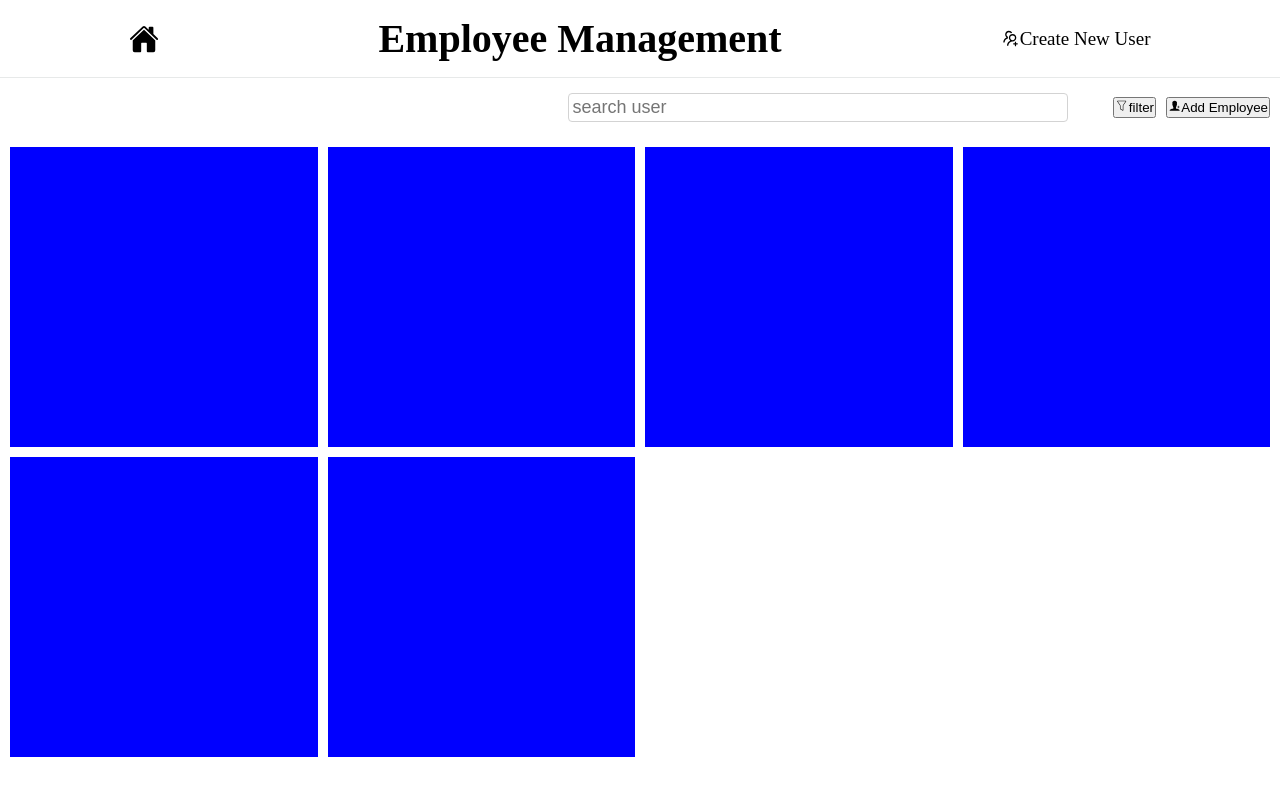
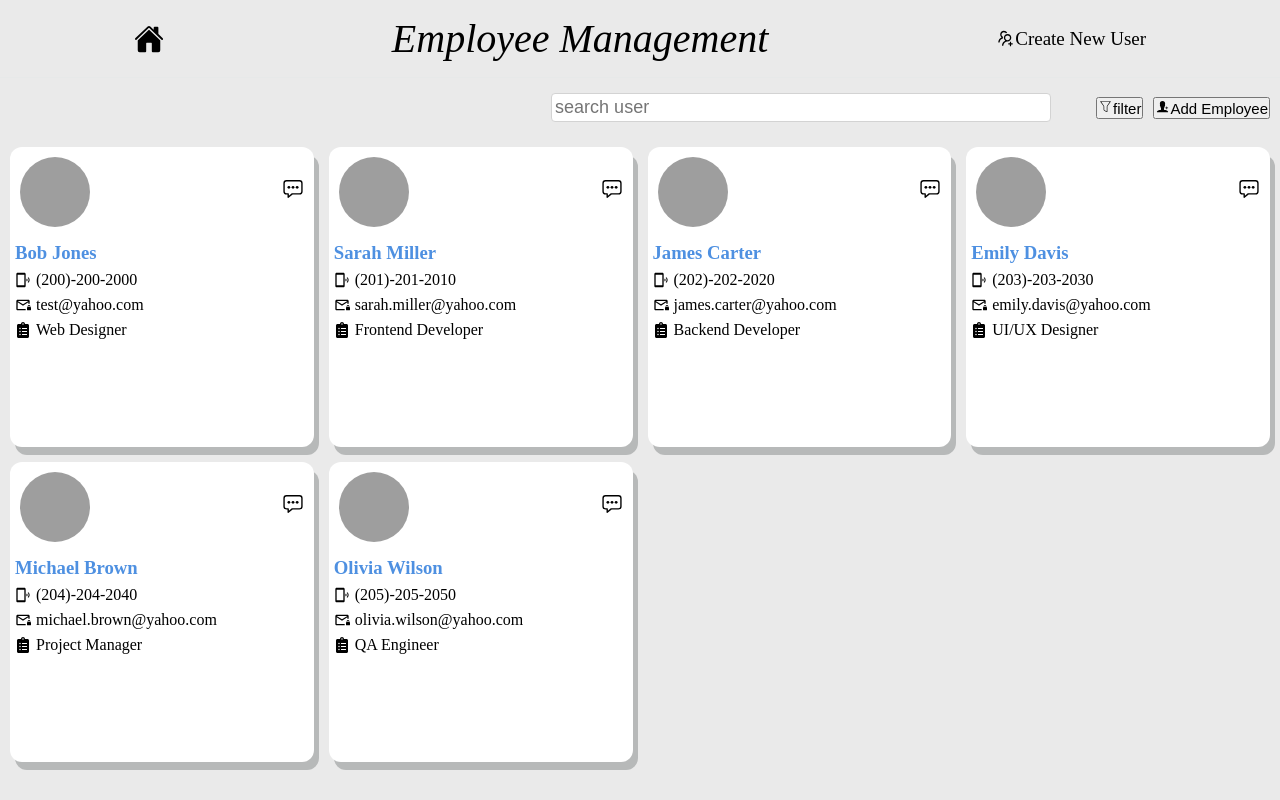
Before and after one commit to Davidnino21/employee-management, a React app: page / in a window 1280 px wide. Built offline with nearby package versions, Linux system fonts and the light colour scheme; data requests are answered from the project's data file; grey boxes are pictures that could not be loaded; the HTML template or start-up script is replaced by a standard one.

Commit message:
added db file and made cards dynamic

```diff
--- /dev/null
+++ b/db.json
@@ -0,0 +1,52 @@
+{
+  "employees": [
+    {
+      "id": "1",
+      "title": "Web Designer",
+      "avatar": "https://i.pravatar.cc/70",
+      "name": "Bob Jones",
+      "phone": "(200)-200-2000",
+      "email": "test@yahoo.com"
+    },
+    {
+      "id": "2",
+      "title": "Frontend Developer",
+      "avatar": "https://i.pravatar.cc/70?img=2",
+      "name": "Sarah Miller",
+      "phone": "(201)-201-2010",
+      "email": "sarah.miller@yahoo.com"
+    },
+    {
+      "id": "3",
+      "title": "Backend Developer",
+      "avatar": "https://i.pravatar.cc/70?img=3",
+      "name": "James Carter",
+      "phone": "(202)-202-2020",
+      "email": "james.carter@yahoo.com"
+    },
+    {
+      "id": "4",
+      "title": "UI/UX Designer",
+      "avatar": "https://i.pravatar.cc/70?img=4",
+      "name": "Emily Davis",
+      "phone": "(203)-203-2030",
+      "email": "emily.davis@yahoo.com"
+    },
+    {
+      "id": "5",
+      "title": "Project Manager",
+      "avatar": "https://i.pravatar.cc/70?img=5",
+      "name": "Michael Brown",
+      "phone": "(204)-204-2040",
+      "email": "michael.brown@yahoo.com"
+    },
+    {
+      "id": "6",
+      "title": "QA Engineer",
+      "avatar": "https://i.pravatar.cc/70?img=6",
+      "name": "Olivia Wilson",
+      "phone": "(205)-205-2050",
+      "email": "olivia.wilson@yahoo.com"
+    }
+  ]
+}
--- a/package.json
+++ b/package.json
@@ -10,6 +10,7 @@
     "preview": "vite preview"
   },
   "dependencies": {
+    "json-server": "^1.0.0-beta.9",
     "react": "^19.2.0",
     "react-dom": "^19.2.0",
     "react-icons": "^5.5.0",
--- a/src/App.css
+++ b/src/App.css
@@ -5,7 +5,7 @@
 }
 
 body {
-  background-color: #ffffff;
+  background-color: #8d8d8d2e;
 }
 
 header {
@@ -18,6 +18,8 @@ header {
 
 header h1 {
   font-size: 40px;
+  font-style: oblique;
+  font-weight: 400;
 }
 
 header a {
@@ -66,20 +68,63 @@ header a:hover {
   padding: 10px;
 }
 
+.btn-actions button {
+  font-size: 15px;
+}
+
+.btn-actions button:hover{
+  background-color: #79b2be;
+}
+
 .user-container {
-  /* display: flex;
+  display: grid;
+  grid-template-columns: repeat(6, 250px);
+  gap: 15px;
+  padding: 10px;
   justify-content: center;
-  flex-wrap: wrap; */
-  display: grid;
-  grid-template-columns: repeat(4, 1fr);
-  gap: 10px;
+}
+
+.user-card {
+  background-color: #ffffff;
+  box-shadow: 5px 8px #b7b9b9;
+  height: 300px;
+  border-radius: 12px;
+}
+
+.card-header {
+  display: flex;
+  justify-content: space-between;
+  align-items: center;
   padding: 10px;
 }
 
-.user-card {
-  background-color: blue;
-  height: 300px;
-  /* width: 300px; */
+.card-header img {
+  border-radius: 50%;
+}
+
+.card-header span {
+  font-size: 22px;
+}
+
+.card-info {
+  padding: 5px;
+}
+
+.card-info h3 {
+  color: #4e90e1;
+}
+
+.card-info p {
+  margin-top: 7px;
+  display: flex;
+  gap: 5px;
+  align-items: center;
+}
+
+@media (max-width: 1400px) {
+  .user-container {
+    grid-template-columns: repeat(4, 1fr);
+  }
 }
 
 @media (max-width: 1024px) {
--- a/src/components/UserCard.jsx
+++ b/src/components/UserCard.jsx
@@ -1,9 +1,32 @@
-function UserCard() {
-    return(
-        <div className="user-card">
+import { IoChatboxEllipsesOutline } from "react-icons/io5";
+import { MdOutlinePhonelinkRing } from "react-icons/md";
+import { MdOutlineMailLock } from "react-icons/md";
+import { FaClipboardList } from "react-icons/fa";
 
-        </div>
-    )
+function UserCard({employee}) {
+  console.log(employee)
+  return (
+    <div className="user-card">
+      <div className="card-header">
+        <img src={employee.avatar} alt="" />
+        <span>
+          <IoChatboxEllipsesOutline />
+        </span>
+      </div>
+      <div className="card-info">
+        <h3>{employee.name}</h3>
+        <p>
+          <MdOutlinePhonelinkRing /> <span>{employee.phone}</span>
+        </p>
+        <p>
+          <MdOutlineMailLock /> <span>{employee.email}</span>
+        </p>
+        <p>
+          <FaClipboardList /> <span>{employee.title}</span>
+        </p>
+      </div>
+    </div>
+  );
 }
 
-export default UserCard
+export default UserCard;
--- a/src/pages/ListUser.jsx
+++ b/src/pages/ListUser.jsx
@@ -1,17 +1,23 @@
+import { useEffect, useState } from "react";
 import Search from "../components/Search";
 import UserCard from "../components/UserCard";
 
 function ListUser() {
+  const [employees, setEmployees] = useState([]);
+
+  useEffect(() => {
+    fetch("http://localhost:3000/employees")
+      .then((res) => res.json())
+      .then((data) => setEmployees(data));
+  }, []);
+
   return (
     <>
       <Search />
       <div className="user-container">
-        <UserCard />
-        <UserCard />
-        <UserCard />
-        <UserCard />
-        <UserCard />
-        <UserCard />
+        {employees.map((emp) => (
+          <UserCard employee={emp}/>
+        ))}
       </div>
     </>
   );
```
Also changed, not shown: 1 other file (tests, documents, lock files or other folders).
